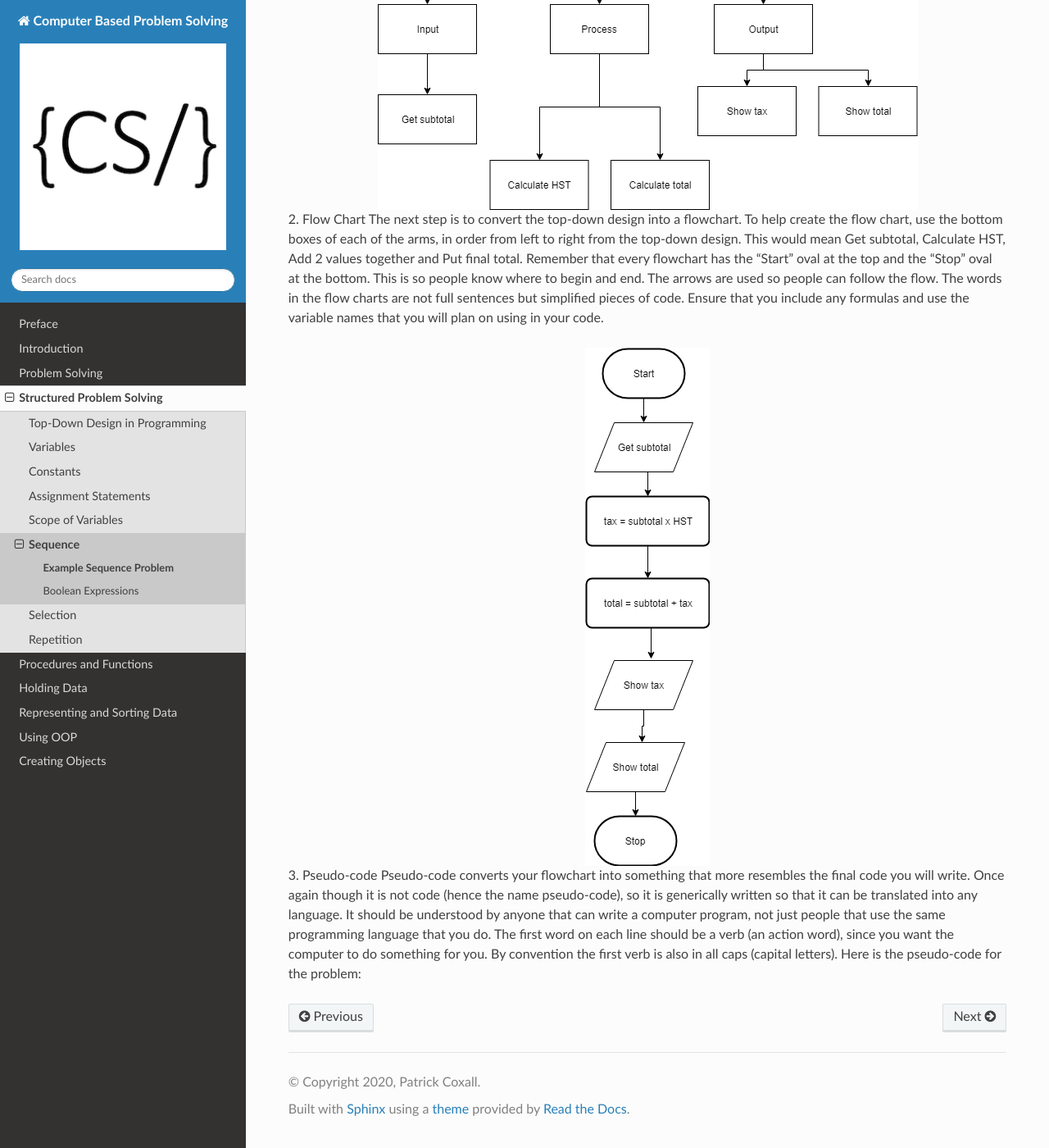
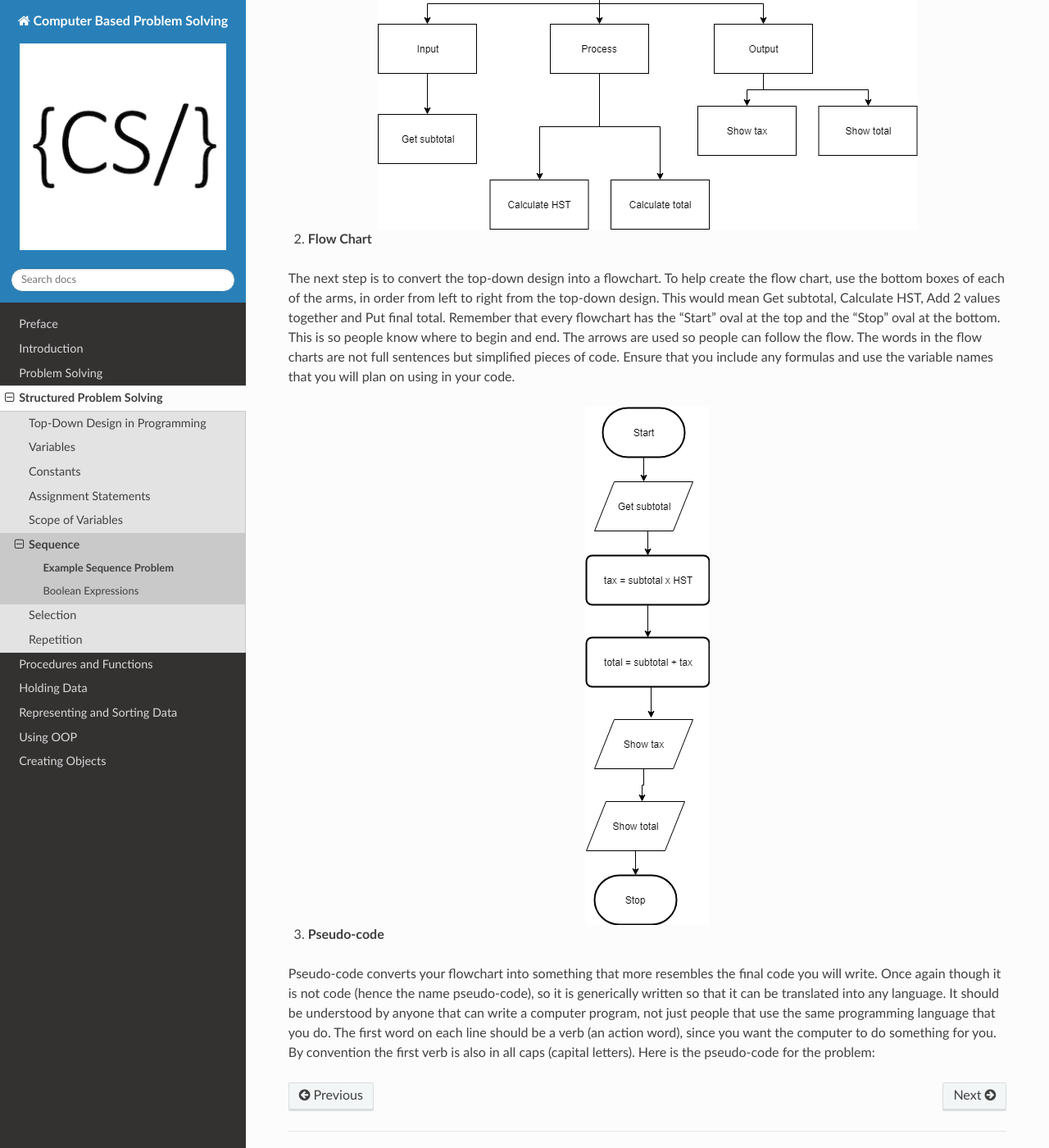
Before and after one commit to Mr-Coxall/Computer-Based-Problem-Solving, a Sphinx documentation site: the page built from docs/structured-problem-solving/example-sequence-problem.rst, in a window 1280 px wide and 1400 px high, scrolled down 633 px. Shown: the whole window at 82% size. Built offline with Sphinx 7.4.7 and the Read the Docs theme 2.0.0, drawn with Linux system fonts in a browser that asks for light colours; pages that are not in the unit, such as notebooks, are missing from menus; some of the changed text lies outside the part shown.

Commit message:
bold text

```diff
--- a/docs/structured-problem-solving/example-sequence-problem.rst
+++ b/docs/structured-problem-solving/example-sequence-problem.rst
@@ -11,19 +11,22 @@ Sequence Programming Example
 Here is the problem:
 Write a program that will allow the user to enter a subtotal and the program will calculate the final total including tax.
 
-1. Top-Down Chart
+1. **Top-Down Chart**
+
 The first thing we need to find out is how to calculate tax in your particular province. If the program is to be used anywhere in Canada, it could get really confusing since each province has a different tax rate and some even calculate taxes differently than other provinces. To help simplify the problem, we are just going to do it for Ontario. The Harmonized Sale Tax (HST) in Ontario is currently 13%. The following is a top-down design breaking the problem up into smaller manageable pieces:
 
 .. image:: ./images/tax-topdown.png
    :alt: tax problem
    :align: center
 
-2. Flow Chart
+2. **Flow Chart**
+
 The next step is to convert the top-down design into a flowchart. To help create the flow chart, use the bottom boxes of each of the arms, in order from left to right from the top-down design. This would mean Get subtotal, Calculate HST, Add 2 values together and Put final total. Remember that every flowchart has the “Start” oval at the top and the “Stop” oval at the bottom. This is so people know where to begin and end. The arrows are used so people can follow the flow. The words in the flow charts are not full sentences but simplified pieces of code. Ensure that you include any formulas and use the variable names that you will plan on using in your code.
 
 .. image:: ./images/tax-flowchart.png
    :alt: tax problem
    :align: center
 
-3.	Pseudo-code
+3.	**Pseudo-code**
+
 Pseudo-code converts your flowchart into something that more resembles the final code you will write. Once again though it is not code (hence the name pseudo-code), so it is generically written so that it can be translated into any language. It should be understood by anyone that can write a computer program, not just people that use the same programming language that you do. The first word on each line should be a verb (an action word), since you want the computer to do something for you. By convention the first verb is also in all caps (capital letters). Here is the pseudo-code for the problem:
```
